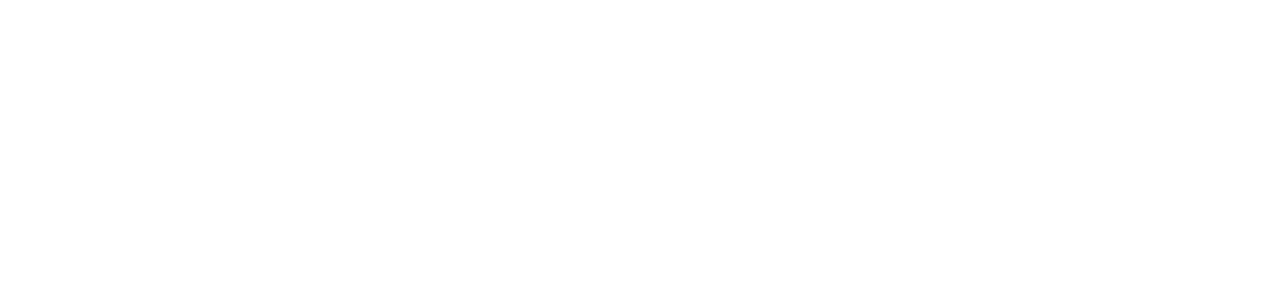
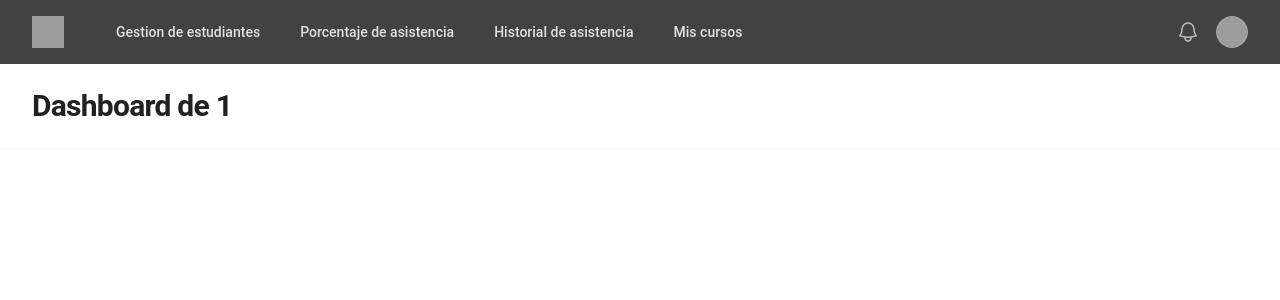
Before and after one commit to emaenriquez/StudentFlow, a React (Vite) app: page /dashboard/1 in a window 1280 px wide. Before the commit this address had no page. Shown: the top 300 px of the page. Built offline with nearby package versions, Linux system fonts and the light colour scheme; grey boxes are pictures that could not be loaded; the HTML template or start-up script is replaced by a standard one.

Commit message:
feat(subjects): add Subjects page and update navigation flow

```diff
--- a/src/App.jsx
+++ b/src/App.jsx
@@ -4,6 +4,7 @@ import Home from './pages/Home';
 import Register from './pages/Register';
 import Login from './pages/Login';
 import Dashboard from './pages/Dashboard';
+import Materials from './pages/Subjects';
 
 const App = () => {
   return (
@@ -12,7 +13,8 @@ const App = () => {
         <Route path="/" element={<Home />} />
         <Route path="/register" element={<Register />} />
         <Route path="/login" element={<Login />} />
-        <Route path="/dashboard" element={<Dashboard />} />
+        <Route path="/dashboard/:subjectsId" element={<Dashboard />} />
+        <Route path="/materials" element={<Materials />} />
       </Routes>
     </Router>
   );
--- a/src/components/form/LoginForm.jsx
+++ b/src/components/form/LoginForm.jsx
@@ -26,8 +26,8 @@ const LoginForm = () => {
         const hardcodedPassword = 'password123';
 
         if (formData.email === hardcodedEmail && formData.password === hardcodedPassword) {
-            // Redirigir a Dashboard en caso de éxito
-            navigate('/dashboard');
+            // Redirigir a materials en caso de éxito
+            navigate('/materials');
         } else {
             alert('Correo electrónico o contraseña incorrectos');
         }
--- a/src/pages/Dashboard.jsx
+++ b/src/pages/Dashboard.jsx
@@ -1,3 +1,4 @@
+import { useParams } from 'react-router-dom'
 import { Disclosure, DisclosureButton, DisclosurePanel, Menu, MenuButton, MenuItem, MenuItems } from '@headlessui/react'
 import { Bars3Icon, BellIcon, XMarkIcon } from '@heroicons/react/24/outline'
 
@@ -8,11 +9,10 @@ const user = {
         'https://images.unsplash.com/photo-1472099645785-5658abf4ff4e?ixlib=rb-1.2.1&ixid=eyJhcHBfaWQiOjEyMDd9&auto=format&fit=facearea&facepad=2&w=256&h=256&q=80',
 }
 const navigation = [
-    { name: 'Dashboard', href: '#', current: true },
-    { name: 'Team', href: '#', current: false },
-    { name: 'Projects', href: '#', current: false },
-    { name: 'Calendar', href: '#', current: false },
-    { name: 'Reports', href: '#', current: false },
+    { name: 'Gestion de estudiantes', href: '#', current: false },
+    { name: 'Porcentaje de asistencia', href: '#', current: false },
+    { name: 'Historial de asistencia', href: '#', current: false },
+    { name: 'Mis cursos', href: '#', current: false },
 ]
 const userNavigation = [
     { name: 'Your Profile', href: '#' },
@@ -25,6 +25,7 @@ function classNames(...classes) {
 }
 
 export default function Dashboard() {
+    const { subjectsId } = useParams();
     return (
         <>
             <div className="min-h-full">
@@ -160,7 +161,7 @@ export default function Dashboard() {
 
                 <header className="bg-white shadow-sm">
                     <div className="mx-auto max-w-7xl px-4 py-6 sm:px-6 lg:px-8">
-                        <h1 className="text-3xl font-bold tracking-tight text-gray-900">Dashboard</h1>
+                    <h1 className="text-3xl font-bold tracking-tight text-gray-900">Dashboard de {subjectsId}</h1>
                     </div>
                 </header>
                 <main>
--- /dev/null
+++ b/src/pages/Subjects.jsx
@@ -0,0 +1,39 @@
+
+
+import {useNavigate} from 'react-router-dom';
+
+const Subjects = () => {
+    const navigate = useNavigate();
+    const materias = [
+        {
+            id: 1,
+            name: 'Matemáticas',
+        },
+        {
+            id: 2,
+            name: 'Física',
+        },
+        {
+            id: 3,
+            name: 'Química',
+        },]
+
+    const hadleMateriaClick = (materialId) => {
+        navigate(`/dashboard/${materialId}`)
+    }
+
+    return (
+        <div>
+            <h1>Materials Page</h1>
+            {
+                materias.map((materia) => (
+                    <div key={materia.id} onClick={() => hadleMateriaClick(materia.name)}>
+                        <p>{materia.name}</p>
+                    </div>
+                ))
+            }
+        </div>
+    );
+};
+
+export default Subjects;
```
